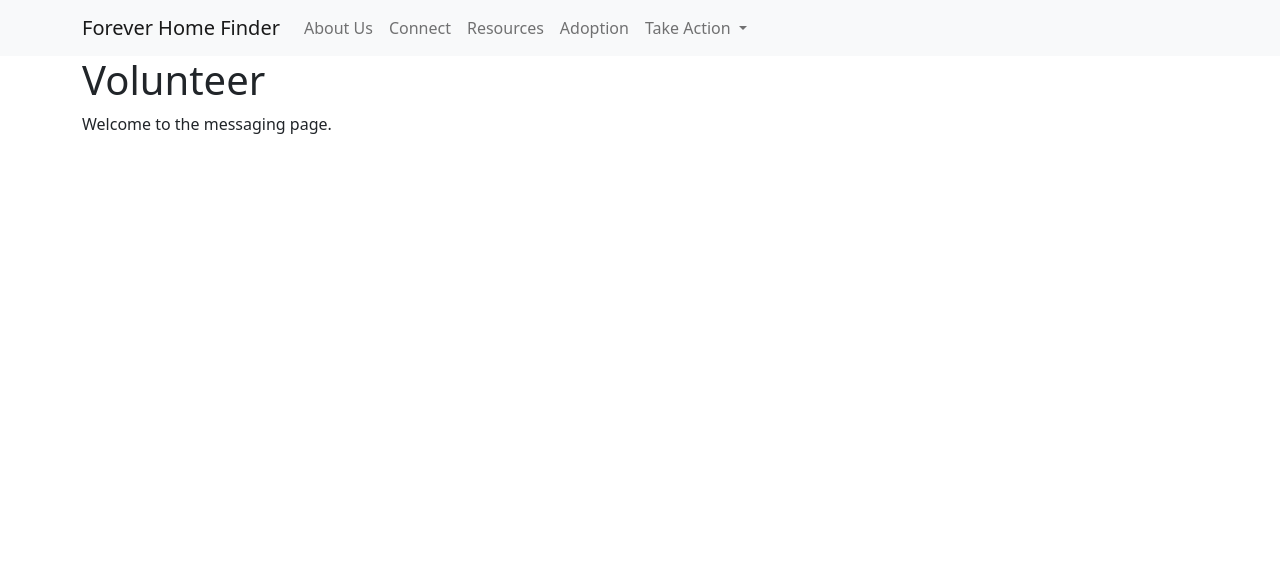
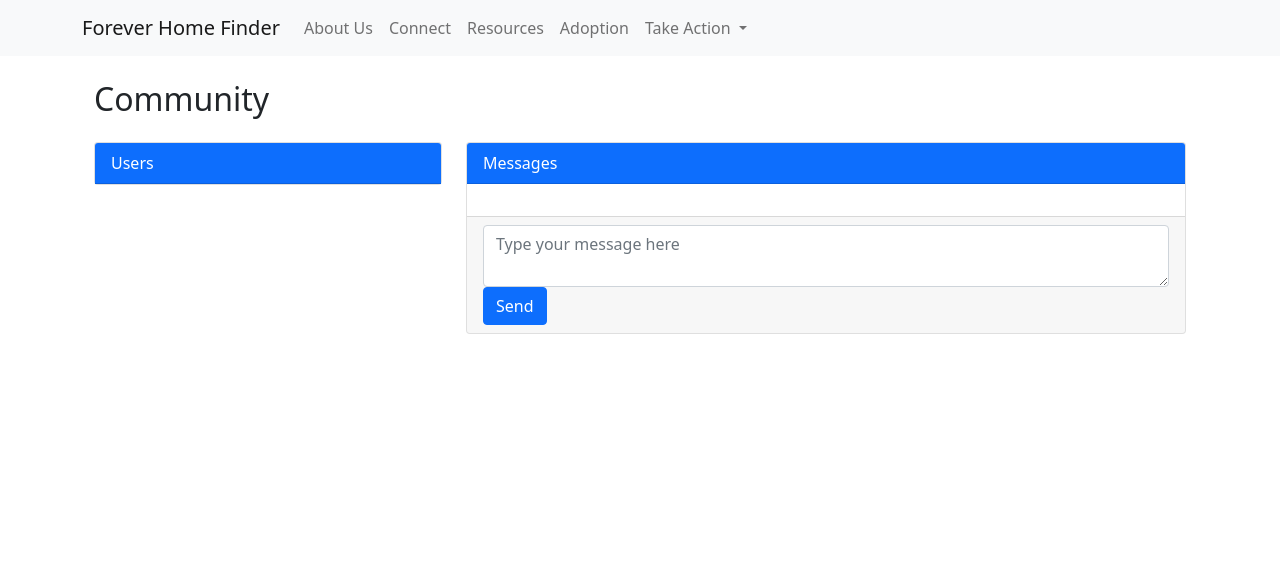
Before and after one commit to samanthafrances/forever_home_finder, a Django app: page /messaging/ in a window 1280 px wide. Shown: the top 574 px of the page. Run offline with Django 5.2, Linux system fonts and the light colour scheme.

Commit message:
set up messaging template

```diff
--- a/main_app/templates/messaging.html
+++ b/main_app/templates/messaging.html
@@ -1,6 +1,43 @@
 {% extends 'base.html' %}
 
 {% block content %}
-<h1>Volunteer</h1>
-<p>Welcome to the messaging page.</p>
+<div class="container mt-4">
+    <h2 class="mb-4">Community</h2>
+    <div class="row">
+        <div class="col-md-4">
+            <div class="card">
+                <div class="card-header bg-primary text-white">Users</div>
+                <ul class="list-group list-group-flush">
+                    {% for user in users %}
+                    <li class="list-group-item">{{ user.username }}</li>
+                    {% endfor %}
+                </ul>
+            </div>
+        </div>
+        <div class="col-md-8">
+            <div class="card">
+                <div class="card-header bg-primary text-white">Messages</div>
+                <div class="card-body">
+                    <ul class="list-group">
+                        {% for message in messages %}
+                        <li class="list-group-item">
+                            <strong>{{ message.sender.username }}</strong>: {{ message.content }}
+                        </li>
+                        {% endfor %}
+                    </ul>
+                </div>
+                <div class="card-footer">
+                    <form method="post" action="{% url 'messaging' %}">
+                        {% csrf_token %}
+                        <div class="form-group">
+                            <textarea class="form-control" name="content"
+                                placeholder="Type your message here"></textarea>
+                        </div>
+                        <button type="submit" class="btn btn-primary">Send</button>
+                    </form>
+                </div>
+            </div>
+        </div>
+    </div>
+</div>
 {% endblock %}
```
